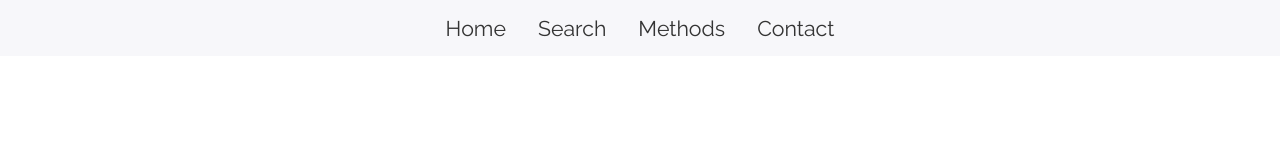
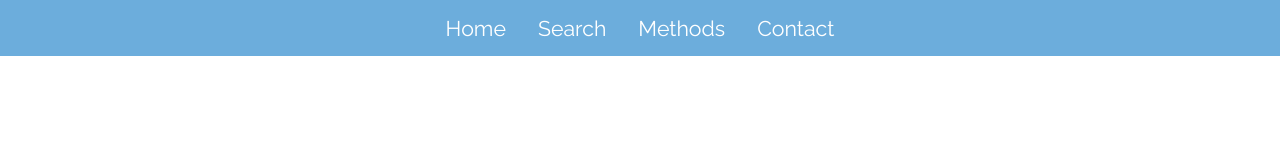
Before and after one commit to 208cai5099/nycschoolperformances, a React (Create React App) app in the folder client/: page / in a window 1280 px wide. Shown: the top 142 px of the page. Built offline with nearby package versions, Linux system fonts and the light colour scheme.

Commit message:
Changed navbar color

```diff
--- a/client/src/components/NavBar.css
+++ b/client/src/components/NavBar.css
@@ -1,4 +1,4 @@
-.navBar {
+#navBar {
     display: flex;
     justify-content: center;
     background-color: #6CADDC;
--- a/client/src/components/NavBar.jsx
+++ b/client/src/components/NavBar.jsx
@@ -25,7 +25,7 @@ function NavigationBar() {
 
     return (
 
-        <Navbar className='navBar'>
+        <Navbar id='navBar'>
             <Nav>
                 <Nav.Item onSelect={redirectToHome}> Home </Nav.Item>
                 <Nav.Item onSelect={redirectToSearch}> Search </Nav.Item>
```
